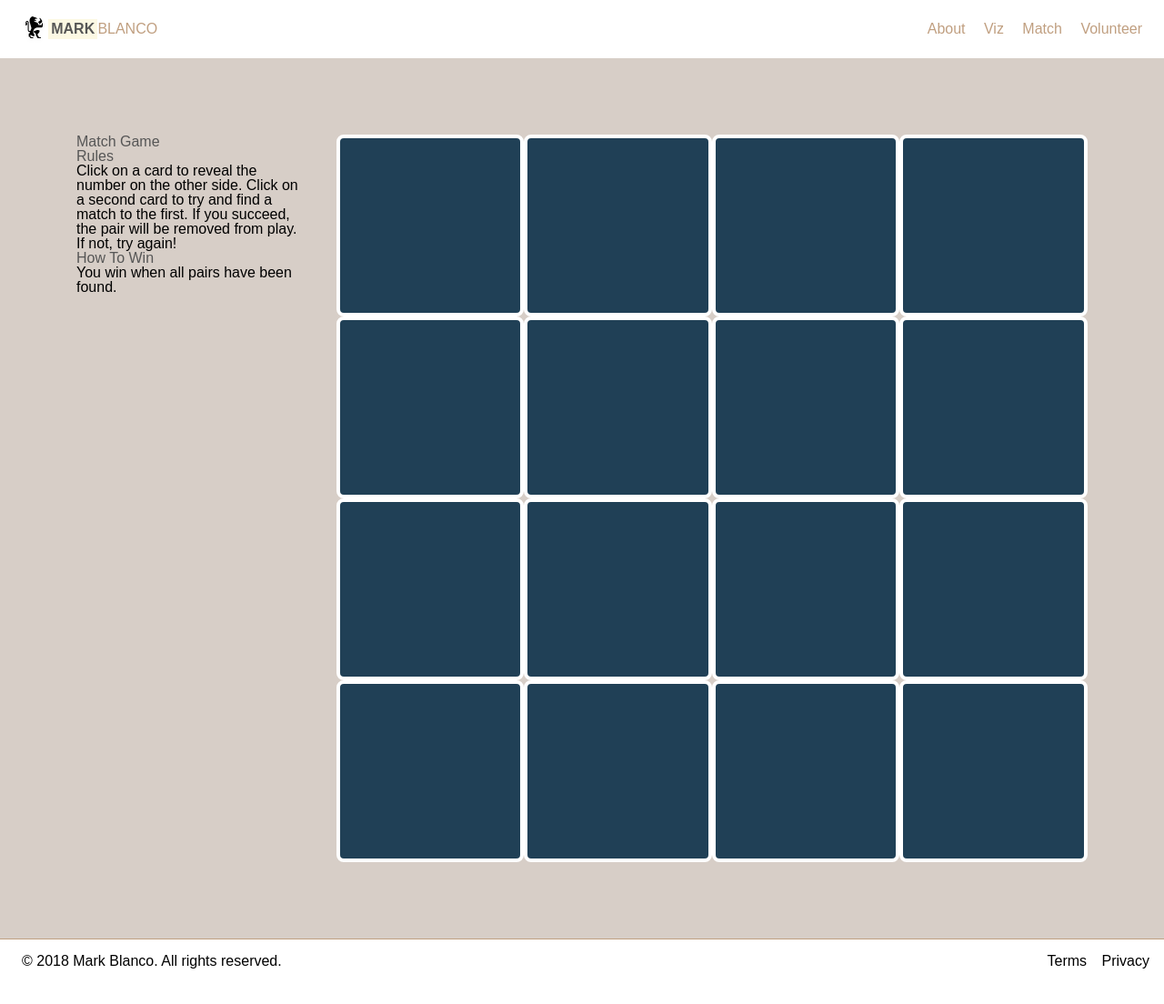
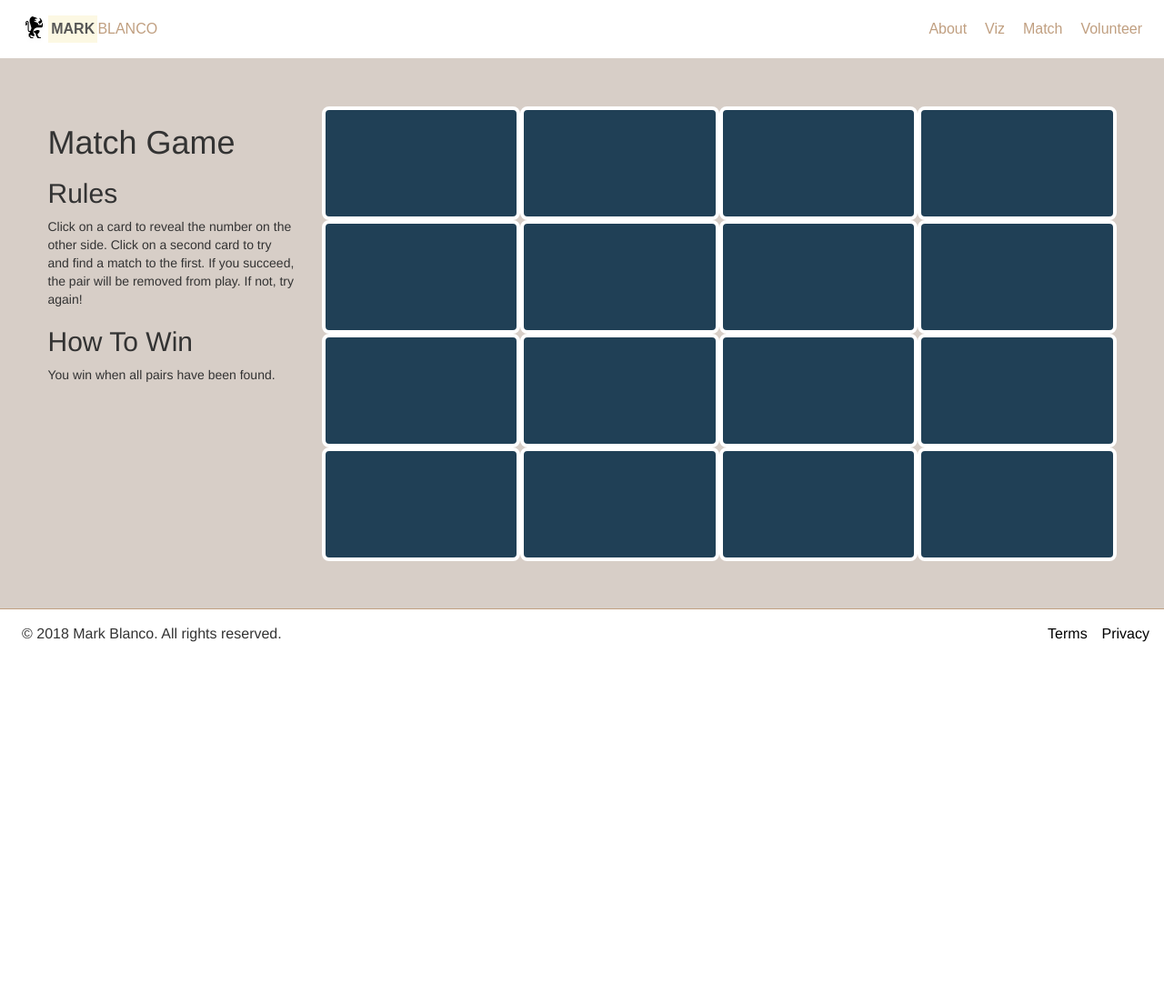
Before and after one commit to boombranco/boombranco.github.io, a Jekyll site: the page built from Match/index.html, in a window 1280 px wide and 1132 px high. Shown: the top 1104 px of the window at 91% size. Built offline with Jekyll 4.4.1, drawn with Linux system fonts in a browser that asks for light colours; nearby versions of some CDN libraries; some web fonts are replaced.

Commit message:
updating on matching v 27

```diff
--- a/_layouts/matching.html
+++ b/_layouts/matching.html
@@ -5,9 +5,9 @@
     <title>{{ page.title }}</title>
     <link rel="icon" href="favicon.png" type="image/x-icon">
     <link href="https://fonts.googleapis.com/css?family=Proza+Libre:400,500,600,700" rel="stylesheet">
-    <link href="https://maxcdn.bootstrapcdn.com/bootstrap/3.3.7/css/bootstrap.min.css" rel="stylesheet" integrity="sha384-BVYiiSIFeK1dGmJRAkycuHAHRg32OmUcww7on3RYdg4Va+PmSTsz/K68vbdEjh4u" crossorigin="anonymous">
     <link rel="stylesheet" href="/resources/css/reset.css">
     <link rel="stylesheet" type="text/css" href="/resources/css/match.css">
+    <link href="https://maxcdn.bootstrapcdn.com/bootstrap/3.3.7/css/bootstrap.min.css" rel="stylesheet" integrity="sha384-BVYiiSIFeK1dGmJRAkycuHAHRg32OmUcww7on3RYdg4Va+PmSTsz/K68vbdEjh4u" crossorigin="anonymous">
   </head>
   <body>
 
@@ -66,7 +66,6 @@
     </footer>
 
     <script src="https://code.jquery.com/jquery-3.1.1.min.js" integrity="sha256-hVVnYaiADRTO2PzUGmuLJr8BLUSjGIZsDYGmIJLv2b8=" crossorigin="anonymous"></script>
-    <script src="https://maxcdn.bootstrapcdn.com/bootstrap/3.3.7/js/bootstrap.min.js" integrity="sha384-Tc5IQib027qvyjSMfHjOMaLkfuWVxZxUPnCJA7l2mCWNIpG9mGCD8wGNIcPD7Txa" crossorigin="anonymous"></script>
     <script type="text/javascript" src="/resources/js/match-game.js"></script>
     <script type="text/javascript" src="/resources/js/tests.js"></script>
   </body>
--- a/resources/css/match.css
+++ b/resources/css/match.css
@@ -45,6 +45,11 @@ nav span a:hover {
   color: #76323F;
   padding-bottom: 19px;
   border-bottom: 2px solid;
+}
+
+.mark {
+  padding: 0;
+  background-color: white;
 }
 
 span.mark a {
```
